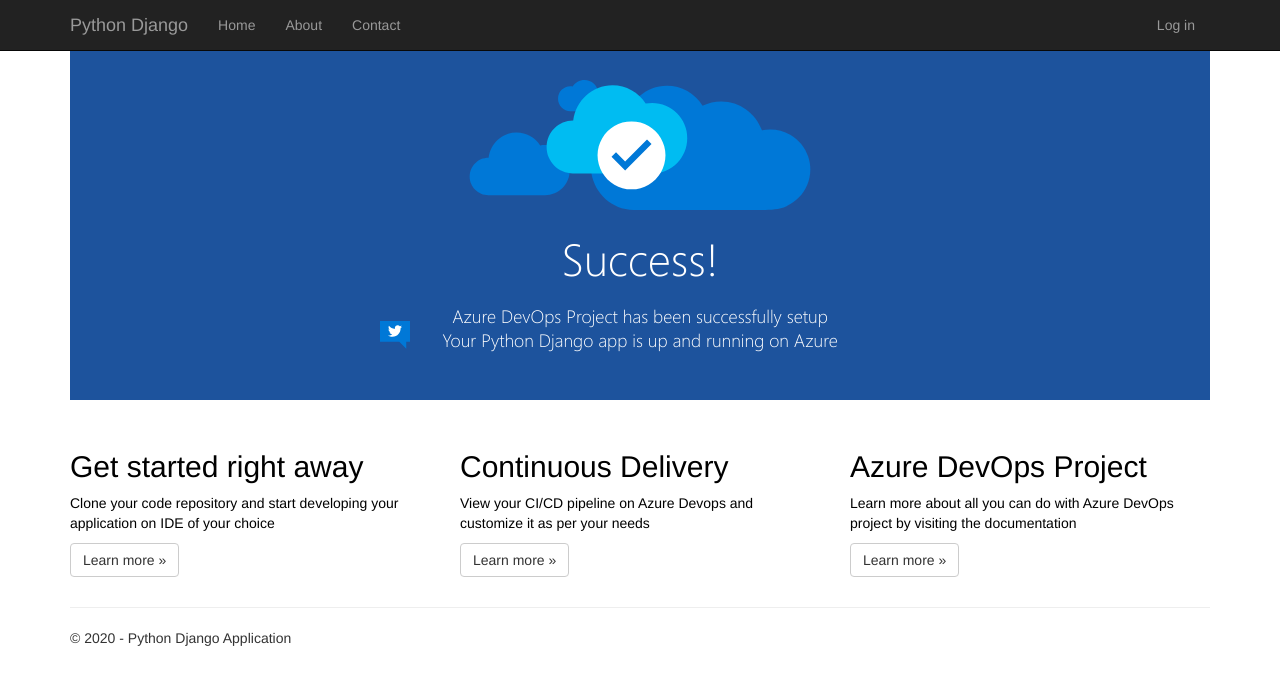
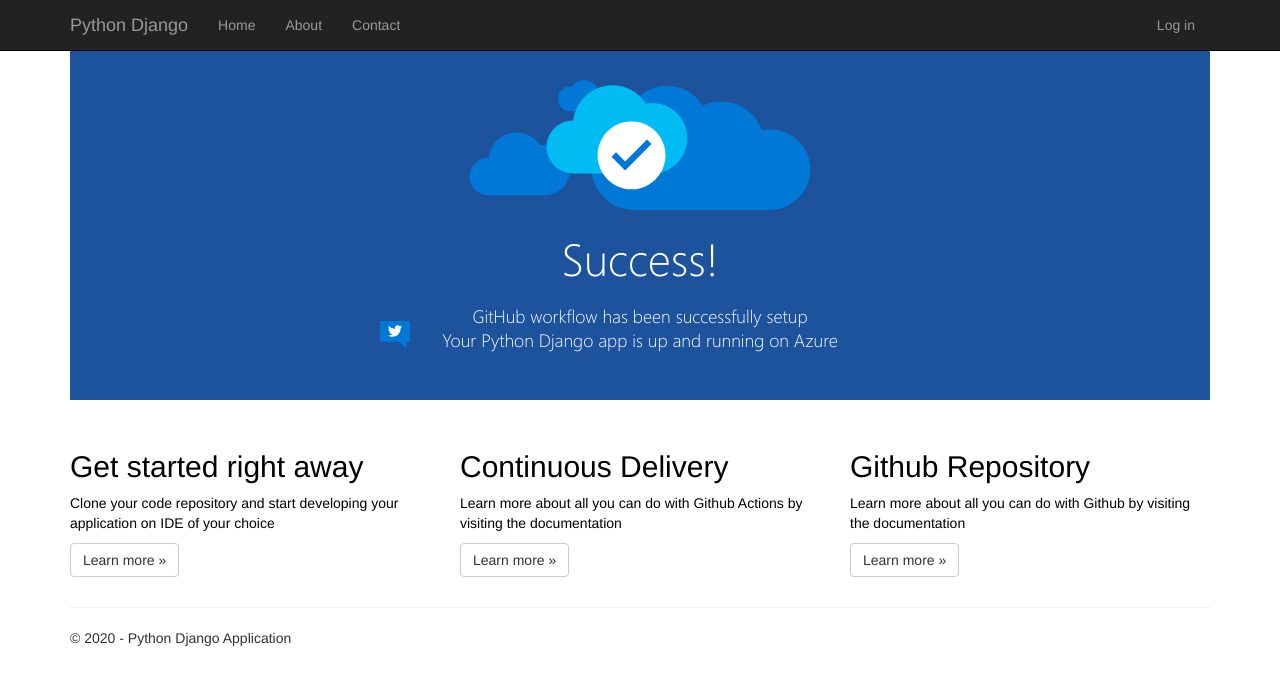
Before and after one commit to suyash691/testpythonapp, a Django app: page / in a window 1280 px wide. Shown: the top 685 px of the page. Run offline with Django 3.2, Linux system fonts and the light colour scheme; some libraries are stand-ins or nearby versions.

Commit message:
html fixes

```diff
--- a/Application/app/templates/index.html
+++ b/Application/app/templates/index.html
@@ -8,13 +8,13 @@
     </div>
     <div class="content">
         <div class="tweet-container">
-            <a href="http://twitter.com/intent/tweet/?text=I%20just%20created%20a%20new%20Python%20Django%20website%20on%20Azure%20using%20Azure%20DevOps%20Project&hashtags=AzureDevOpsProject%2CVSTS%20%40Azure%20%40VSTS">
+            <a href="http://twitter.com/intent/tweet/?text=I%20just%20created%20a%20new%20Node.js%20Express%20website%20on%20Azure%20using%20GitHub%20workflow&hashtags=GitHub%2CGitHubWorkflow%20%40Azure">
                 <img src="{% static "app/img/tweetThis.svg" %}" />
             </a>
         </div>
         <div class="content-body">
             <div class="success-text">Success!</div>
-            <div class="description line-1"> Azure DevOps Project has been successfully setup</div>
+            <div class="description line-1"> GitHub workflow has been successfully setup</div>
             <div class="description line-2"> Your Python Django app is up and running on Azure</div>
         </div>
     </div>
@@ -26,17 +26,17 @@
         <p>
             Clone your code repository and start developing your application on IDE of your choice
         </p>
-        <p><a class="btn btn-default" href="https://go.microsoft.com/fwlink/?linkid=862409">Learn more &raquo;</a></p>
+        <p><a class="btn btn-default" href="https://help.github.com/en/github/creating-cloning-and-archiving-repositories/cloning-a-repository">Learn more &raquo;</a></p>
     </div>
     <div class="col-md-4">
         <h2>Continuous Delivery</h2>
-        <p>View your CI/CD pipeline on Azure Devops and customize it as per your needs</p>
-        <p><a class="btn btn-default" href="https://go.microsoft.com/fwlink/?linkid=862410">Learn more &raquo;</a></p>
+        <p>Learn more about all you can do with Github Actions by visiting the documentation</p>
+        <p><a class="btn btn-default" href="https://help.github.com/en/actions">Learn more &raquo;</a></p>
     </div>
     <div class="col-md-4">
-        <h2>Azure DevOps Project</h2>
-        <p>Learn more about all you can do with Azure DevOps project by visiting the documentation</p>
-        <p><a class="btn btn-default" href="https://go.microsoft.com/fwlink/?linkid=862126">Learn more &raquo;</a></p>
+        <h2>Github Repository</h2>
+        <p>Learn more about all you can do with Github by visiting the documentation</p>
+        <p><a class="btn btn-default" href="https://help.github.com">Learn more &raquo;</a></p>
     </div>
 </div>
 
```
